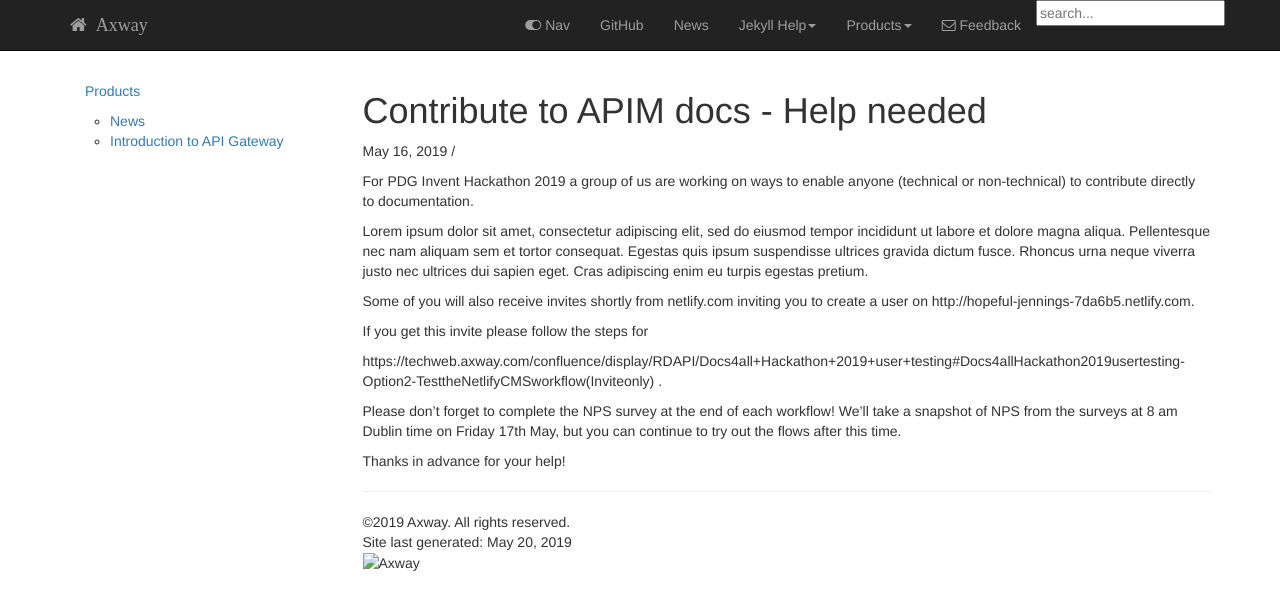
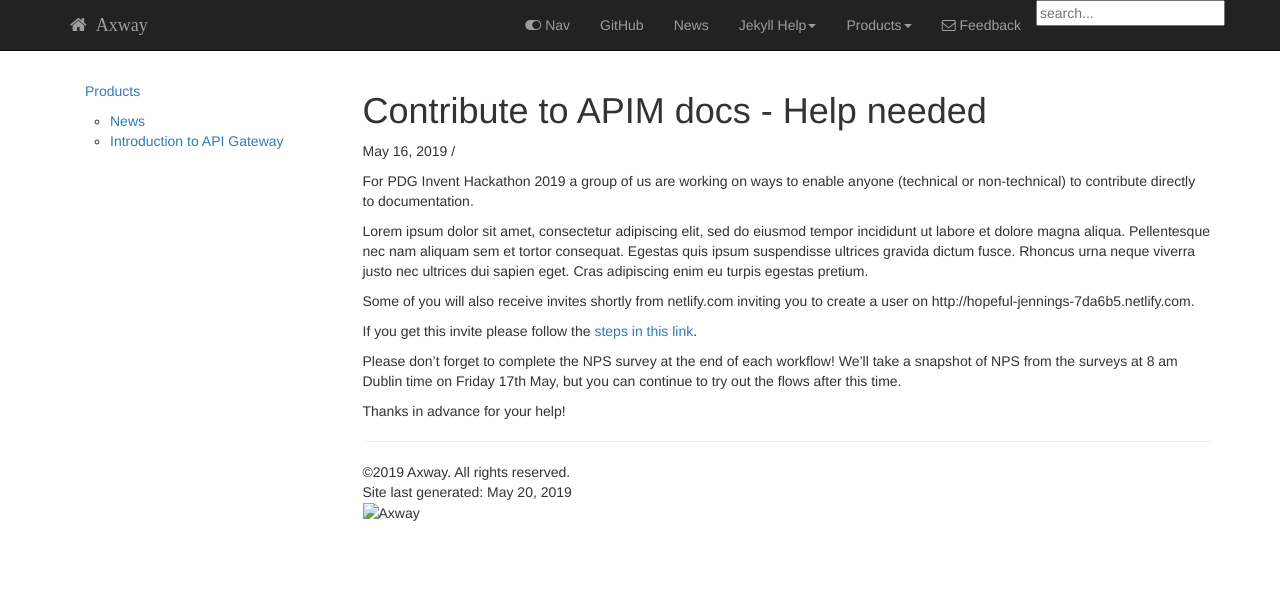
Before and after one commit to andreamussap/Axway_Docs4All_Hackathon, a Jekyll site: the page built from doctheme/_posts/2016-02-26-sample-post-jekyll.md, in a window 1280 px wide. Shown: the top 610 px of the page. Built offline with Jekyll 4.4.1, drawn with Linux system fonts in a browser that asks for light colours; nearby versions of some CDN libraries; library files that are not in the unit come from our copies; comment, search, counter and statistics services are not loaded.

Commit message:
Update Document “2016-02-26-sample-post-jekyll”

```diff
--- a/doctheme/_posts/2016-02-26-sample-post-jekyll.md
+++ b/doctheme/_posts/2016-02-26-sample-post-jekyll.md
@@ -8,9 +8,9 @@
 
 Some of you will also receive invites shortly from netlify.com inviting you to create a user on http://hopeful-jennings-7da6b5.netlify.com.
 
-If you get this invite please follow the steps for
+If you get this invite please follow the [steps in this link](<https://techweb.axway.com/confluence/display/RDAPI/Docs4all+Hackathon+2019+user+testing#Docs4allHackathon2019usertesting-Option2-TesttheNetlifyCMSworkflow(Inviteonly) .>).
 
-https://techweb.axway.com/confluence/display/RDAPI/Docs4all+Hackathon+2019+user+testing#Docs4allHackathon2019usertesting-Option2-TesttheNetlifyCMSworkflow(Inviteonly) .
+
 
 Please don’t forget to complete the NPS survey at the end of each workflow! We’ll take a snapshot of NPS from the surveys at 8 am Dublin time on Friday 17th May, but you can continue to try out the flows after this time.
 
```
